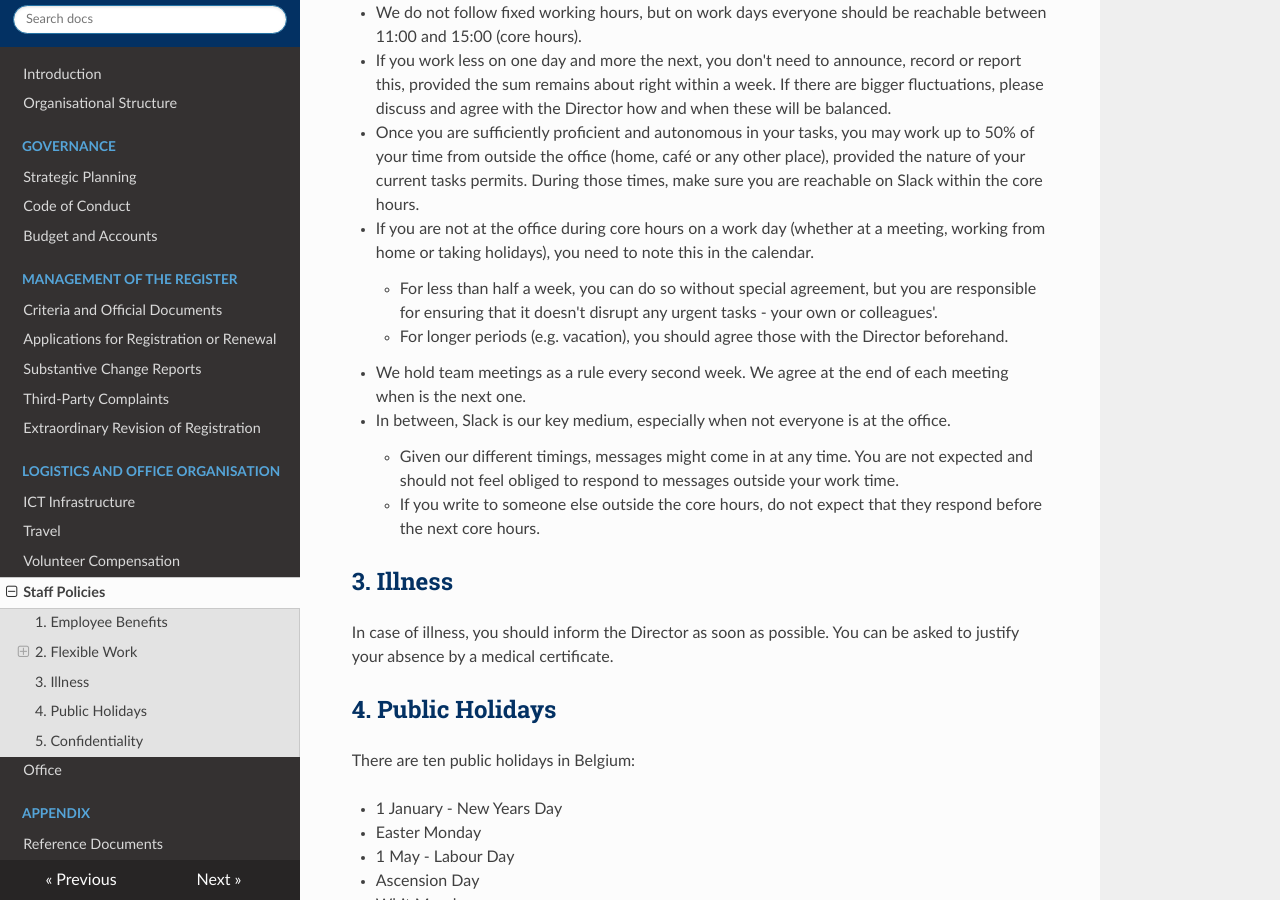
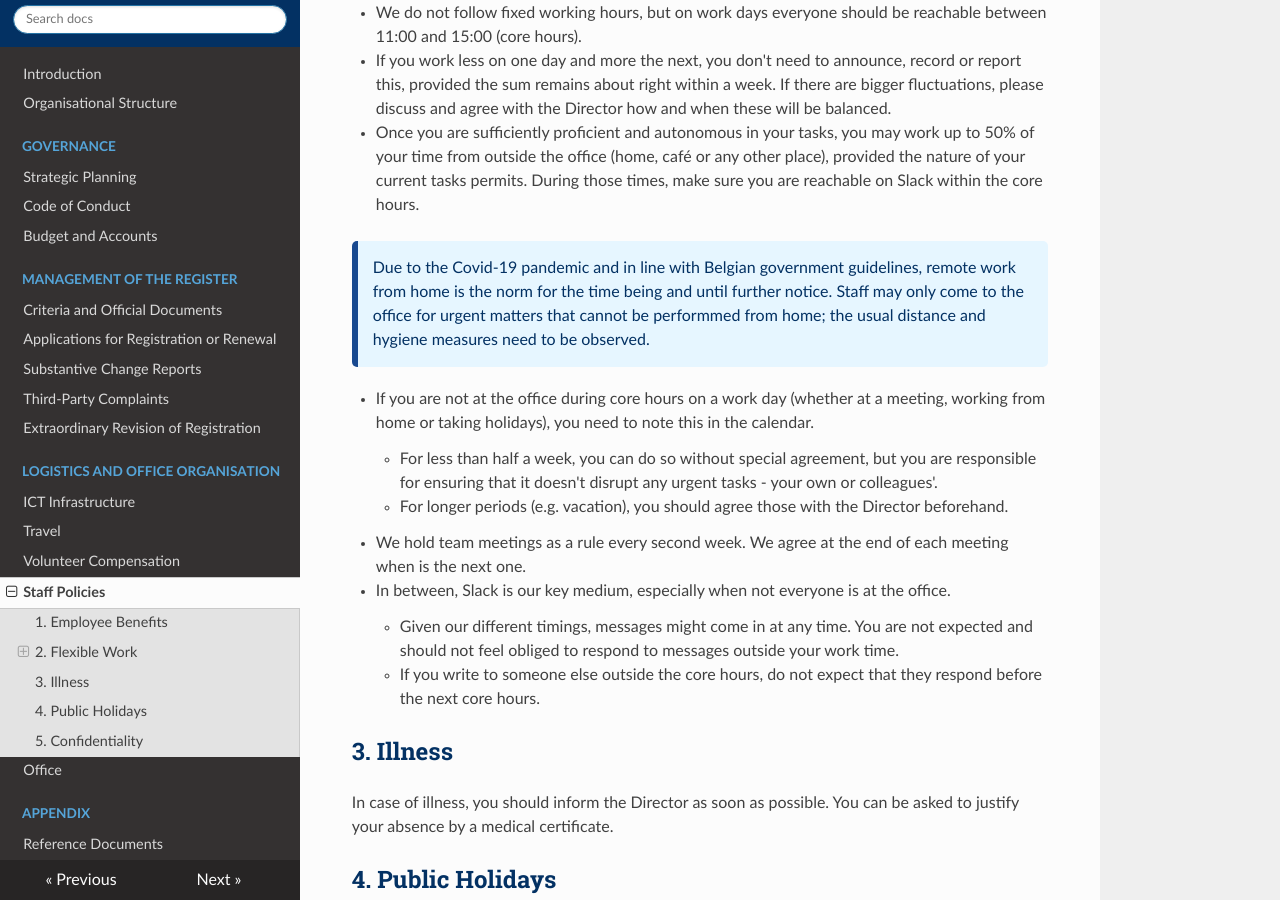
Before and after one commit to EQAR/internal-handbook, an MkDocs documentation site: the page built from docs/admin-hr.md, in a window 1280 px wide and 900 px high, scrolled down 1579 px. Built offline with MkDocs 1.6.1, drawn with Linux system fonts in a browser that asks for light colours; nearby versions of some CDN libraries.

Commit message:
add note re. Covid-19: remote work as norm

```diff
--- a/docs/admin-hr.md
+++ b/docs/admin-hr.md
@@ -55,6 +55,8 @@ EQAR provides a workplace with a high degree of flexibility and self-responsibil
 
 * Once you are sufficiently proficient and autonomous in your tasks, you may work up to 50% of your time from outside the office (home, café or any other place), provided the nature of your current tasks permits. During those times, make sure you are reachable on Slack within the core hours.
 
+> Due to the Covid-19 pandemic and in line with Belgian government guidelines, remote work from home is the norm for the time being and until further notice. Staff may only come to the office for urgent matters that cannot be performmed from home; the usual distance and hygiene measures need to be observed.
+
 * If you are not at the office during core hours on a work day (whether at a meeting, working from home or taking holidays), you need to note this in the calendar.
     * For less than half a week, you can do so without special agreement, but you are responsible for ensuring that it doesn't disrupt any urgent tasks - your own or colleagues'.
     * For longer periods (e.g. vacation), you should agree those with the Director beforehand.
```
